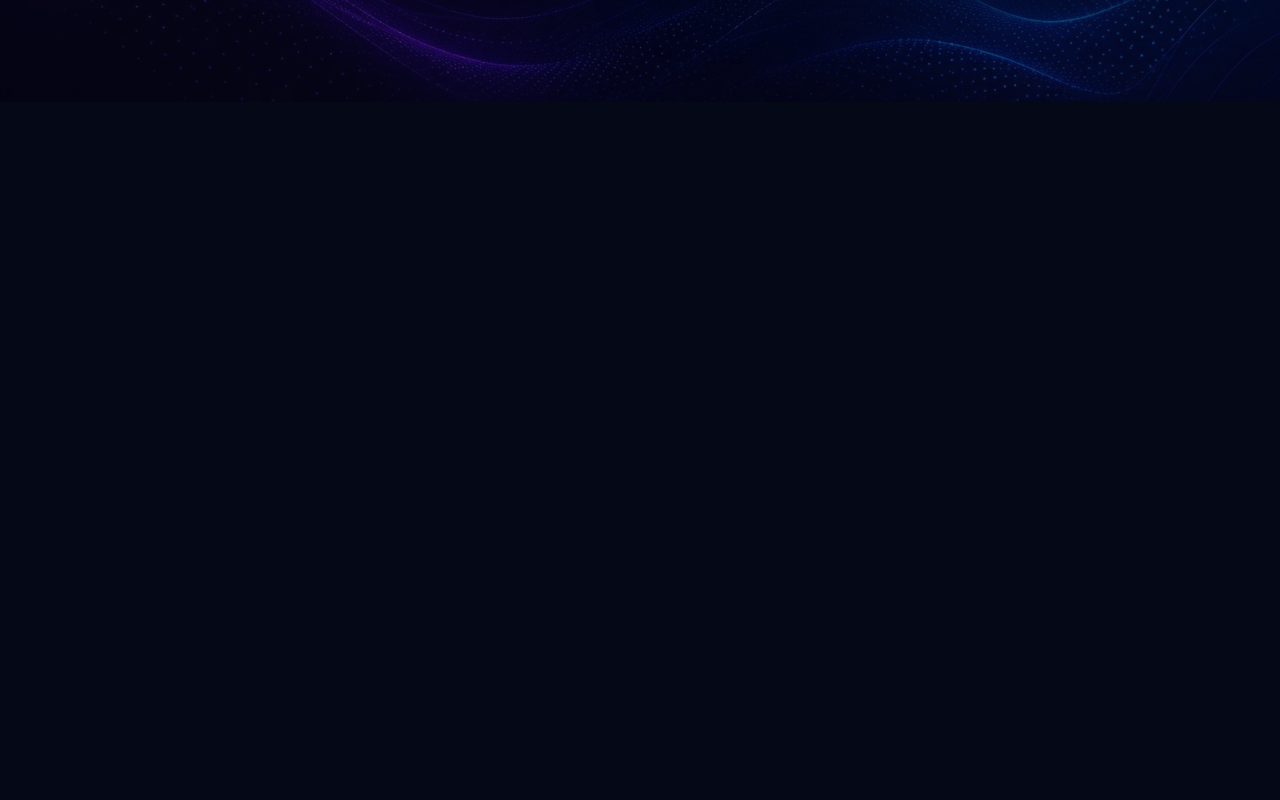
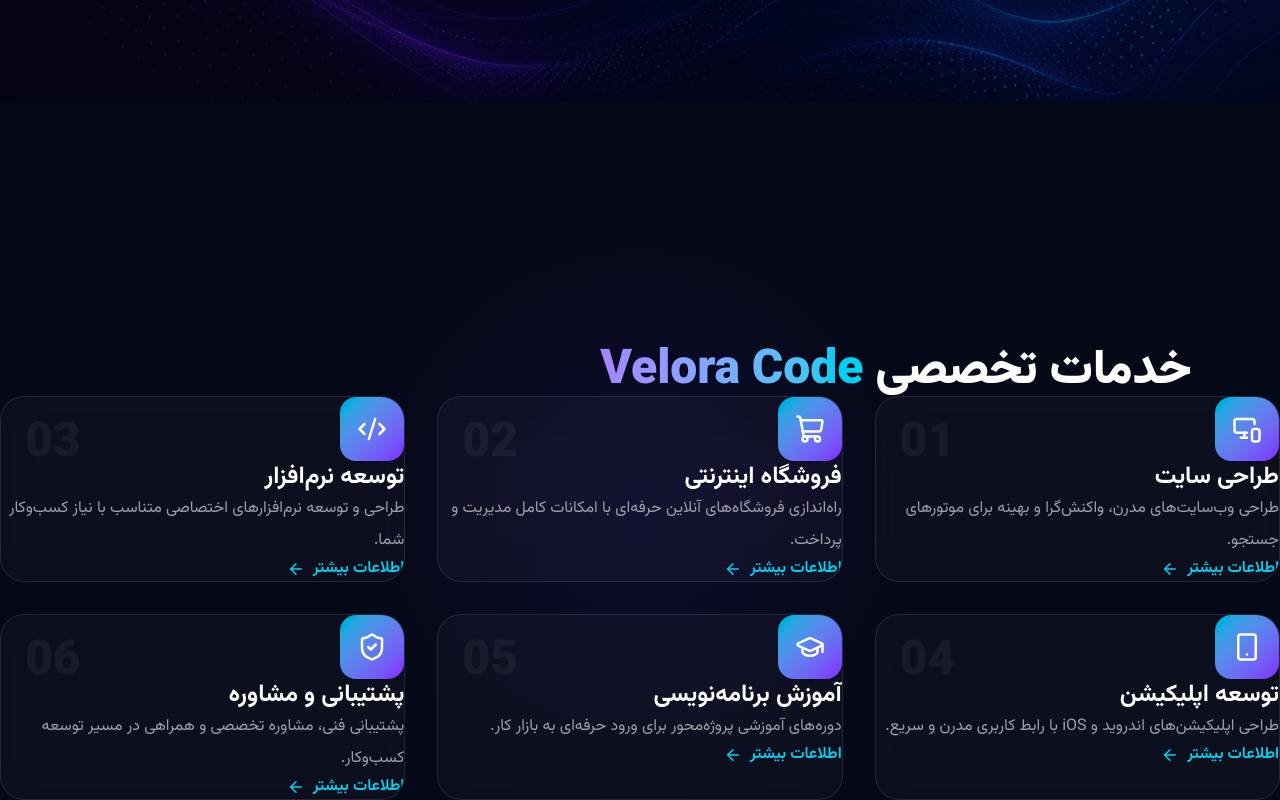
Before and after one commit to ali-m-9/velora-code, a Next.js app: page / in a window 1280 px wide. Shown: the part 698-1498 px from the top of the page. Before the commit the page ends 896 px from the top, so only its background shows below. Built offline with nearby package versions, Linux system fonts and the light colour scheme.

Commit message:
fixed margin and pading hero and services

```diff
--- a/app/components/Header/Menu.tsx
+++ b/app/components/Header/Menu.tsx
@@ -11,10 +11,9 @@ import { FaRegNewspaper } from "react-icons/fa6";
 
 const items = [
   { title: "خانه", icon: HiHome, active: true },
-  { title: "خدمات", icon: HiOutlineCog6Tooth },
+  { title: "آموزش", icon: HiOutlineCog6Tooth },
   { title: "درباره ما", icon: HiOutlineUser },
   { title: "تماس با ما", icon: HiOutlinePhone },
-  { title: "وبلاگ", icon: FaRegNewspaper },
 ];
 
 export default function Menu() {
--- a/app/components/Hero/Hero.tsx
+++ b/app/components/Hero/Hero.tsx
@@ -3,7 +3,7 @@ import HeroSlider from "./HeroSlider";
 
 export default function Hero() {
   return (
-<section className="max-w-[1500px] mx-auto px-12 pt-28 pb-8">
+<section className="max-w-[1500px] mx-auto px-12 mt-24 pt-[250px] pb-8">
       <div className="flex items-center justify-between gap-16">
 
         {/* اسلایدر */}
--- /dev/null
+++ b/app/components/Services/AnimatedBorder.tsx
@@ -0,0 +1,55 @@
+"use client";
+
+import { motion } from "framer-motion";
+import { ReactNode } from "react";
+
+type Props = {
+  children: ReactNode;
+};
+
+export default function AnimatedCard({ children }: Props) {
+  return (
+    <motion.article
+      initial={{ opacity: 0, y: 40 }}
+      whileInView={{ opacity: 1, y: 0 }}
+      viewport={{ once: true }}
+      whileHover={{
+        y: -12,
+        scale: 1.02,
+      }}
+      transition={{
+        duration: 0.45,
+        ease: "easeOut",
+      }}
+      className="
+      group
+      relative
+      overflow-hidden
+      rounded-3xl
+      border
+      border-white/10
+      bg-white/[0.03]
+      backdrop-blur-xl
+      "
+    >
+      {/* Glow */}
+      <motion.div
+        className="
+        absolute
+        inset-0
+        opacity-0
+        bg-gradient-to-br
+        from-cyan-500/15
+        via-transparent
+        to-violet-500/15
+        "
+        whileHover={{
+          opacity: 1,
+        }}
+        transition={{ duration: 0.4 }}
+      />
+
+      {children}
+    </motion.article>
+  );
+}
--- /dev/null
+++ b/app/components/Services/ServiceCard.tsx
@@ -0,0 +1,141 @@
+import Link from "next/link";
+import { ArrowLeft, LucideIcon } from "lucide-react";
+
+type ServiceCardProps = {
+  title: string;
+  description: string;
+  icon: LucideIcon;
+  href: string;
+  index: number;
+};
+
+export default function ServiceCard({
+  title,
+  description,
+  icon: Icon,
+  href,
+  index,
+}: ServiceCardProps) {
+  return (
+    <article
+      className="
+      group
+      relative
+      overflow-hidden
+      rounded-3xl
+      border border-white/10
+      bg-white/[0.03]
+      backdrop-blur-xl
+      p-8
+      transition-all
+      duration-500
+      hover:-translate-y-3
+      hover:border-cyan-400/40
+      hover:shadow-[0_0_50px_rgba(59,130,246,.15)]
+      "
+    >
+      {/* Glow */}
+      <div
+        className="
+        absolute
+        inset-0
+        opacity-0
+        transition
+        duration-500
+        group-hover:opacity-100
+        bg-gradient-to-br
+        from-cyan-500/10
+        via-transparent
+        to-violet-500/10
+        "
+      />
+
+      {/* شماره */}
+      <span
+        className="
+        absolute
+        top-6
+        left-6
+        text-5xl
+        font-black
+        text-white/5
+        select-none
+        "
+      >
+        {String(index + 1).padStart(2, "0")}
+      </span>
+
+      {/* آیکون */}
+      <div
+        className="
+        relative
+        z-10
+        mb-8
+        flex
+        h-16
+        w-16
+        items-center
+        justify-center
+        rounded-2xl
+        bg-gradient-to-br
+        from-cyan-500
+        to-violet-600
+        text-white
+        transition-transform
+        duration-500
+        group-hover:rotate-6
+        group-hover:scale-110
+        "
+      >
+        <Icon size={30} />
+      </div>
+
+      {/* عنوان */}
+      <h3
+        className="
+        relative
+        z-10
+        text-2xl
+        font-bold
+        text-white
+        "
+      >
+        {title}
+      </h3>
+
+      {/* توضیح */}
+      <p
+        className="
+        relative
+        z-10
+        mt-5
+        leading-8
+        text-zinc-400
+        "
+      >
+        {description}
+      </p>
+
+      {/* لینک */}
+      <Link
+        href={href}
+        className="
+        relative
+        z-10
+        mt-8
+        inline-flex
+        items-center
+        gap-2
+        font-semibold
+        text-cyan-400
+        transition-all
+        duration-300
+        group-hover:gap-4
+        "
+      >
+        اطلاعات بیشتر
+        <ArrowLeft size={18} />
+      </Link>
+    </article>
+  );
+}
--- /dev/null
+++ b/app/components/Services/Services.tsx
@@ -0,0 +1,37 @@
+import { services } from "./servicesData";
+import ServiceCard from "./ServiceCard";
+
+export default function Services() {
+  return (
+    <section className="relative pt-56 pb-28">
+      <div className="mx-auto max-w-7xl px-6">
+
+        <div className="mx-auto max-w-3xl text-center mb-20">
+
+
+
+          <h2 className="text-5xl font-black text-white">
+            خدمات تخصصی{" "}
+            <span className="bg-gradient-to-r from-violet-400 to-cyan-400 bg-clip-text text-transparent">
+              Velora Code
+            </span>
+          </h2>
+        </div>
+
+        <div className="grid gap-8 md:grid-cols-2 xl:grid-cols-3">
+          {services.map((service, index) => (
+            <ServiceCard
+              key={service.id}
+              title={service.title}
+              description={service.description}
+              icon={service.icon}
+              href={service.href}
+              index={index}
+            />
+          ))}
+        </div>
+
+      </div>
+    </section>
+  );
+}
--- /dev/null
+++ b/app/components/Services/index.ts
@@ -0,0 +1 @@
+export { default } from "./Services";
--- /dev/null
+++ b/app/components/Services/servicesData.ts
@@ -0,0 +1,59 @@
+import {
+  MonitorSmartphone,
+  ShoppingCart,
+  Code2,
+  Smartphone,
+  GraduationCap,
+  ShieldCheck,
+} from "lucide-react";
+
+export const services = [
+  {
+    id: 1,
+    title: "طراحی سایت",
+    description:
+      "طراحی وب‌سایت‌های مدرن، واکنش‌گرا و بهینه برای موتورهای جستجو.",
+    icon: MonitorSmartphone,
+    href: "/services/web-design",
+  },
+  {
+    id: 2,
+    title: "فروشگاه اینترنتی",
+    description:
+      "راه‌اندازی فروشگاه‌های آنلاین حرفه‌ای با امکانات کامل مدیریت و پرداخت.",
+    icon: ShoppingCart,
+    href: "/services/ecommerce",
+  },
+  {
+    id: 3,
+    title: "توسعه نرم‌افزار",
+    description:
+      "طراحی و توسعه نرم‌افزارهای اختصاصی متناسب با نیاز کسب‌وکار شما.",
+    icon: Code2,
+    href: "/services/software",
+  },
+  {
+    id: 4,
+    title: "توسعه اپلیکیشن",
+    description:
+      "طراحی اپلیکیشن‌های اندروید و iOS با رابط کاربری مدرن و سریع.",
+    icon: Smartphone,
+    href: "/services/mobile-app",
+  },
+  {
+    id: 5,
+    title: "آموزش برنامه‌نویسی",
+    description:
+      "دوره‌های آموزشی پروژه‌محور برای ورود حرفه‌ای به بازار کار.",
+    icon: GraduationCap,
+    href: "/services/programming",
+  },
+  {
+    id: 6,
+    title: "پشتیبانی و مشاوره",
+    description:
+      "پشتیبانی فنی، مشاوره تخصصی و همراهی در مسیر توسعه کسب‌وکار.",
+    icon: ShieldCheck,
+    href: "/services/support",
+  },
+];
--- a/app/page.tsx
+++ b/app/page.tsx
@@ -1,15 +1,16 @@
 import Navbar from "./components/Header/Navbar";
 import Hero from "./components/Hero/Hero";
-
+import Services from "./components/Services";
 
 export default function Home() {
   return (
     <>
       <Navbar />
 
-      <main className="min-h-screen">
-        <Hero />
-      </main>
+      <main className="min-h-screen flex flex-col gap-[350px]">
+  <Hero />
+  <Services />
+</main>
     </>
   );
 }
--- a/package.json
+++ b/package.json
@@ -9,6 +9,7 @@
     "lint": "eslint"
   },
   "dependencies": {
+    "framer-motion": "^12.42.2",
     "lucide-react": "^1.23.0",
     "next": "16.2.9",
     "react": "19.2.4",
```
Also changed, not shown: 2 other files (tests, documents, lock files or other folders).
